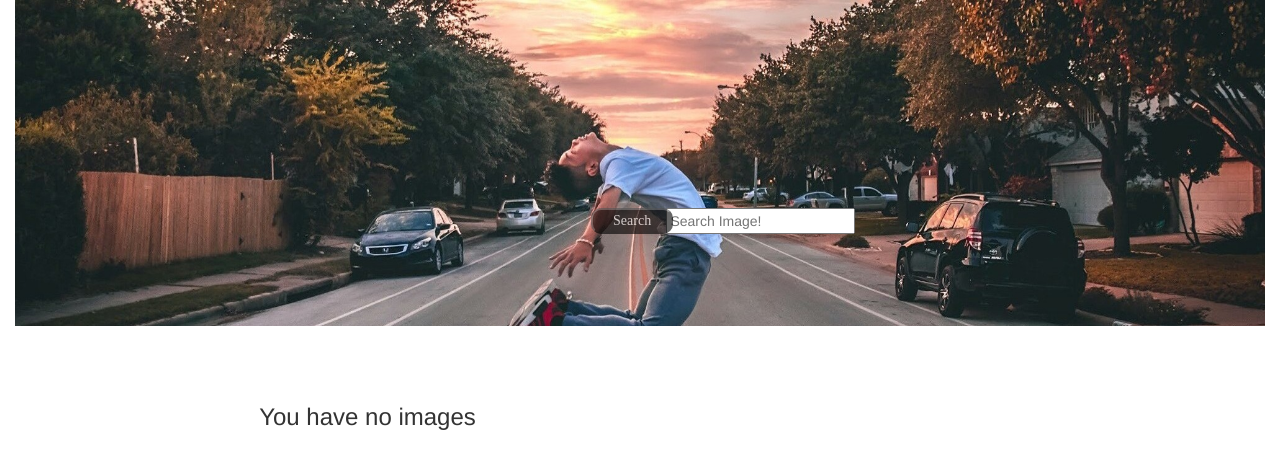
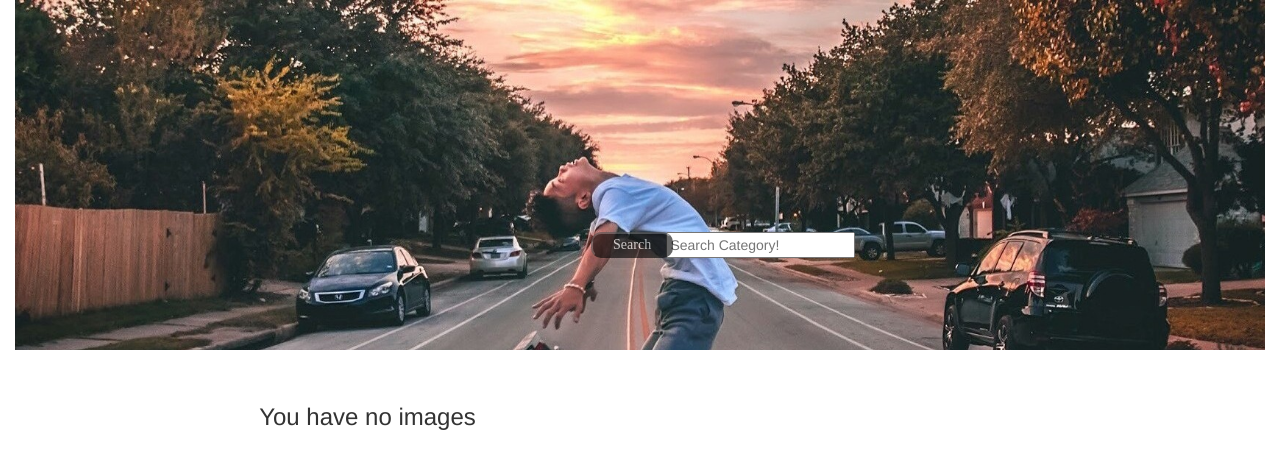
Before and after one commit to zecollokaris/Photo-Synthetic--django-, a Django app: page / in a window 1280 px wide. Shown: the top 469 px of the page. Run offline with Django 3.2, Linux system fonts and the light colour scheme; data that the repository does not hold is empty; parts of the project's set-up code (start-up, migrations or seed data) failed here and were passed over; some libraries are stand-ins or nearby versions.

Commit message:
done with code setting up mew background image

```diff
--- a/synthetic/templates/home.html
+++ b/synthetic/templates/home.html
@@ -9,8 +9,10 @@
         <div class="carousel-inner" role="listbox">
 
             <!-- FIRST IMAGE ON CAROUSEL -->
-            <div class="item active">
-                <img src="{% static 'images/pic1.jpg'%}" alt="">
+            <div class="container">
+                <div class="item active">
+                    <img src="{% static 'images/pic1.jpg'%}" style="width: 130%; margin-left: -15%;" alt="">
+            </div>
 
             <div class="carousel-caption">
 
@@ -23,7 +25,7 @@
                            <div class="container">
                                 <form class="searching" role="search" action="{% url 'search_results' %}">
                                     <input type="text" class="qWUF0" data-test="feed-header-search-form-input" name="category" id="FEED_HEADER_SEARCH_INPUT"
-                                        placeholder="Search Image! " required="">
+                                        placeholder="Search Category! " required="">
 
                                     <div class="buttonsearch">
                                         <button title="Search" data-test="feed-header-search-form-button" class="searchbutton" type="submit">
--- a/synthetic/views.py
+++ b/synthetic/views.py
@@ -1,6 +1,6 @@
 from django.shortcuts import render
 from django.http import HttpResponse
-from django.conf.urls import path,include
+from django.conf.urls import url,include
 from .models import Location, Category, Image
 
 '''End Of Import'''
```
